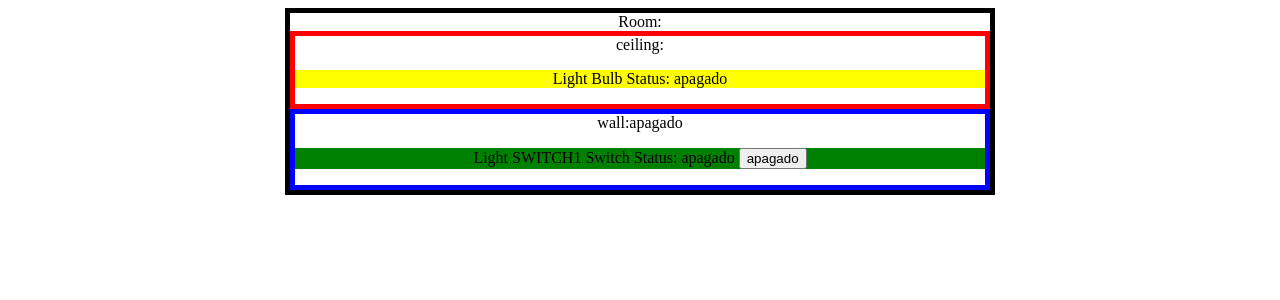
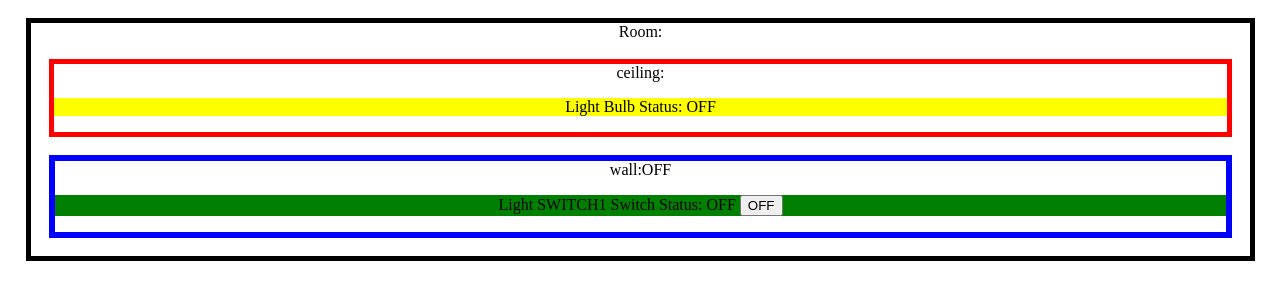
Before and after one commit to angular-bolivia/angular-sessions, an Angular app: page / in a window 1280 px wide. Shown: the top 300 px of the page. Built offline with nearby package versions, Linux system fonts and the light colour scheme.

Commit message:
change Styles to make components more visible.

```diff
--- a/src/app/component/ceiling/ceiling.component.css
+++ b/src/app/component/ceiling/ceiling.component.css
@@ -1,4 +1,4 @@
 div {
-  border: red
-   5px solid;
+  border: red 5px solid;
+  margin: 18px;
 }
--- a/src/app/component/light-bulb/light-bulb.component.html
+++ b/src/app/component/light-bulb/light-bulb.component.html
@@ -1,3 +1,3 @@
 <p>
-  Light Bulb Status: {{ isOn?'prendido':'apagado' }}
+  Light Bulb Status: {{ isOn?'ON':'OFF' }}
 </p>
--- a/src/app/component/room/room.component.css
+++ b/src/app/component/room/room.component.css
@@ -3,6 +3,6 @@ p {
 }
 div {
   border: black 5px solid;
-  width: 700px;
-  margin:  0 auto
+  width: calc(100% - 45px);
+  margin: 18px;
 }
--- a/src/app/component/switch/switch.component.html
+++ b/src/app/component/switch/switch.component.html
@@ -1,4 +1,4 @@
 <p>
-  Light {{ name }}  Switch Status: {{ isOn?'prendido':'apagado' }}
-  <button (click)="toggleSwitchLocal()" >{{ isOn?'prendido':'apagado' }}</button>
+  Light {{ name }}  Switch Status: {{ isOn?'ON':'OFF' }}
+  <button (click)="toggleSwitchLocal()" >{{ isOn?'ON':'OFF' }}</button>
 </p>
--- a/src/app/component/wall/wall.component.css
+++ b/src/app/component/wall/wall.component.css
@@ -1,3 +1,4 @@
 div {
-  border: blue 5px solid;
+  border: blue 6px solid;
+  margin: 18px;
 }
--- a/src/app/component/wall/wall.component.html
+++ b/src/app/component/wall/wall.component.html
@@ -1,4 +1,4 @@
 <div>
-  wall:{{ isOn?'prendido':'apagado' }}
+  wall:{{ isOn?'ON':'OFF' }}
   <app-switch (toggleSwitch) = "toggleSwitch($event)"></app-switch>
 </div>
```
